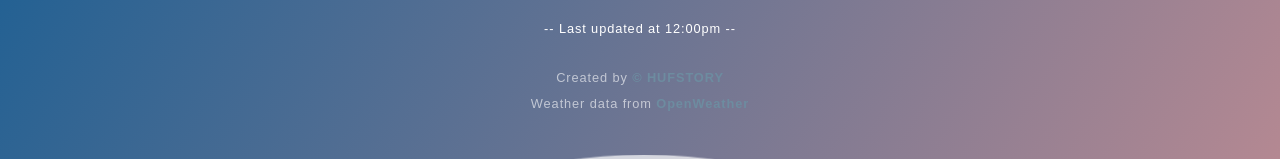
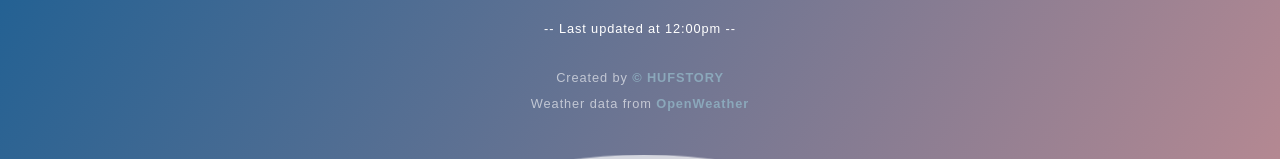
Before and after one commit to hufstory/HUFSWeather_front, a React (Create React App) app: page / in a window 1280 px wide. Shown: the part 781-940 px from the top of the page. Built offline with nearby package versions, Linux system fonts and the light colour scheme.

Commit message:
Design: font-color 수정

```diff
--- a/src/pages/MainPage/MainPage.scss
+++ b/src/pages/MainPage/MainPage.scss
@@ -18,7 +18,7 @@ $back8: linear-gradient(120deg, #1c5f93 20%, rgb(186, 138, 146));
 }
 
 a {
-  color: #6d8ca0;
+  color: #8ba8bb;
   font-weight: 700;
   text-decoration: none;
 }
```
